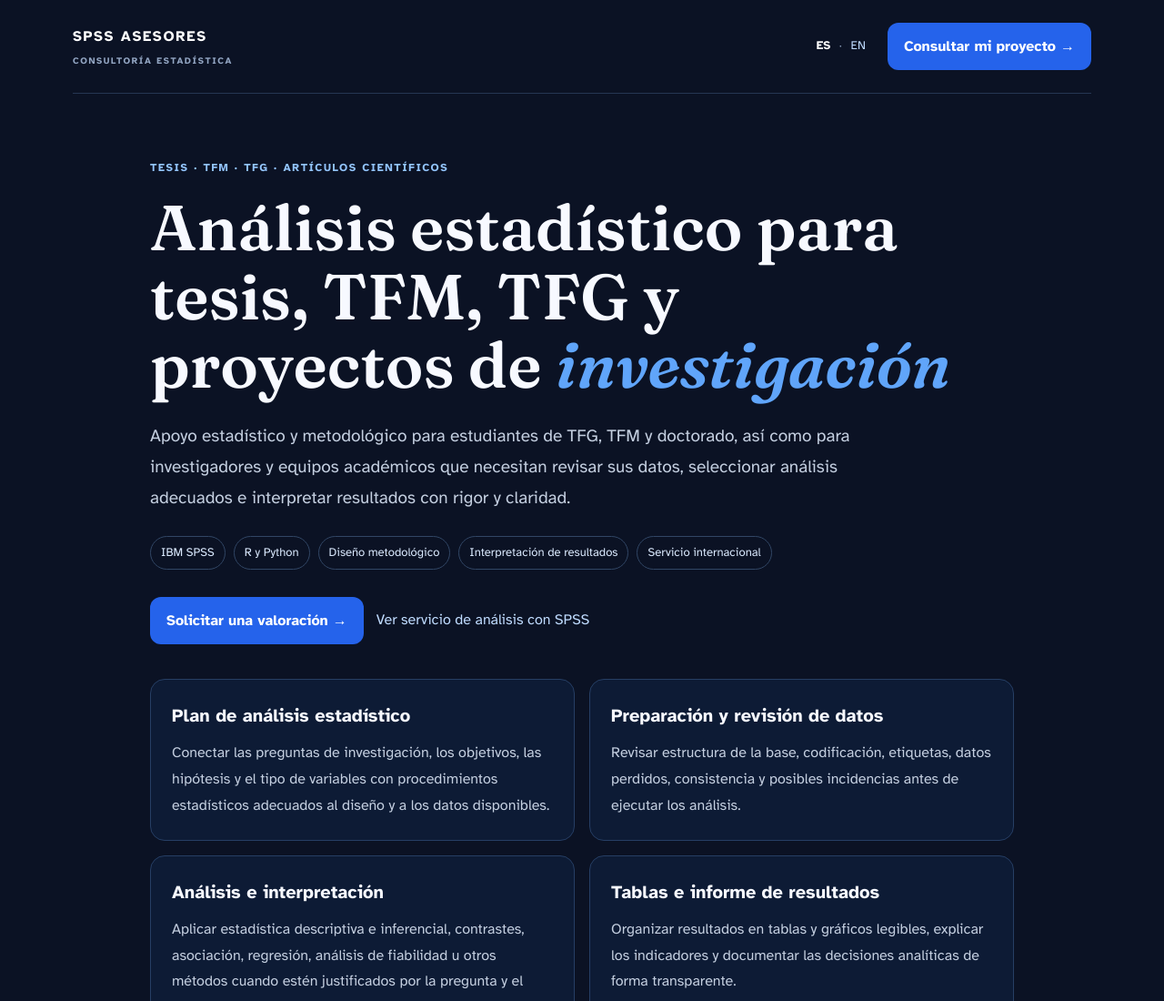
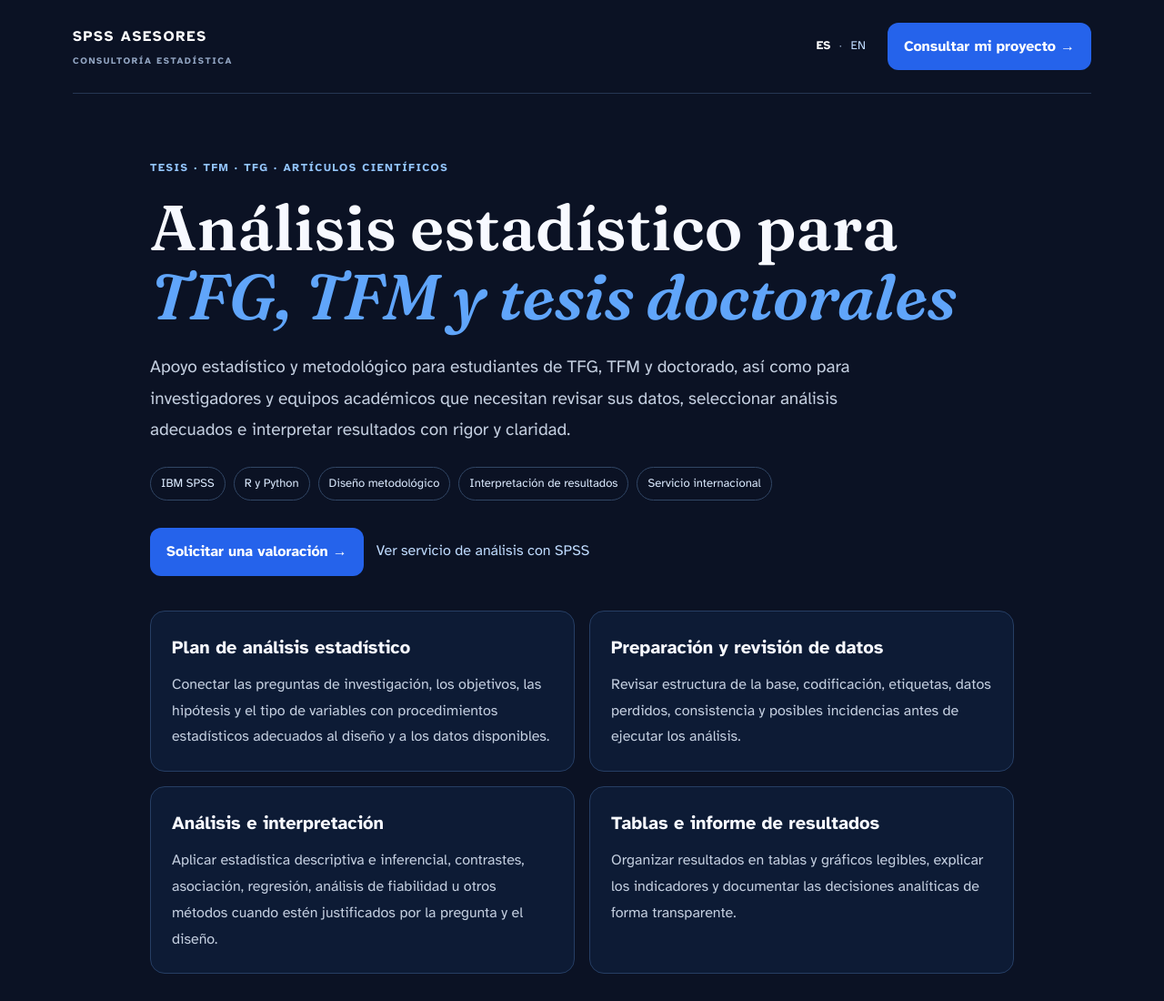
Before and after one commit to kairon87/MISPROYECTOS, a plain HTML site: page analisis-estadistico-tesis/index.html in a window 1280 px wide. Shown: the top 1100 px of the page at 91% size. Drawn offline with Linux system fonts and the light colour scheme.

Commit message:
SEO España: optimizar metadatos y encabezado de analisis-estadistico-tesis/index.html

```diff
--- a/analisis-estadistico-tesis/index.html
+++ b/analisis-estadistico-tesis/index.html
@@ -12,8 +12,8 @@
 
   <meta charset="UTF-8" />
   <meta name="viewport" content="width=device-width, initial-scale=1.0" />
-  <title>Análisis estadístico para tesis en España e internacional | SPSS Asesores</title>
-  <meta name="description" content="Análisis estadístico para tesis, TFM, TFG y artículos científicos. Apoyo metodológico, SPSS, R, Python e interpretación de resultados para proyectos de investigación." />
+  <title>Análisis estadístico para TFG, TFM y tesis | SPSS Asesores</title>
+  <meta name="description" content="Análisis estadístico para TFG, TFM y tesis doctorales: revisión de datos, SPSS, R, interpretación y tablas. Solicita una valoración confidencial." />
   <meta name="robots" content="index, follow" />
   <link rel="canonical" href="https://spssasesores.com/analisis-estadistico-tesis/" />
   <link rel="alternate" hreflang="es" href="https://spssasesores.com/analisis-estadistico-tesis/" />
@@ -107,7 +107,7 @@
   </nav>
   <main class="thesis-main">
     <div class="thesis-chip">Tesis · TFM · TFG · Artículos científicos</div>
-    <h1>Análisis estadístico para tesis, TFM, TFG y proyectos de <em>investigación</em></h1>
+    <h1>Análisis estadístico para <em>TFG, TFM y tesis doctorales</em></h1>
     <p class="thesis-lead">Apoyo estadístico y metodológico para estudiantes de TFG, TFM y doctorado, así como para investigadores y equipos académicos que necesitan revisar sus datos, seleccionar análisis adecuados e interpretar resultados con rigor y claridad.</p>
     <div class="thesis-tags"><span>IBM SPSS</span><span>R y Python</span><span>Diseño metodológico</span><span>Interpretación de resultados</span><span>Servicio internacional</span></div>
     <div class="thesis-actions"><a class="thesis-cta" href="/#contacto">Solicitar una valoración →</a><a class="thesis-secondary" href="/analisis-spss/">Ver servicio de análisis con SPSS</a></div>
```
